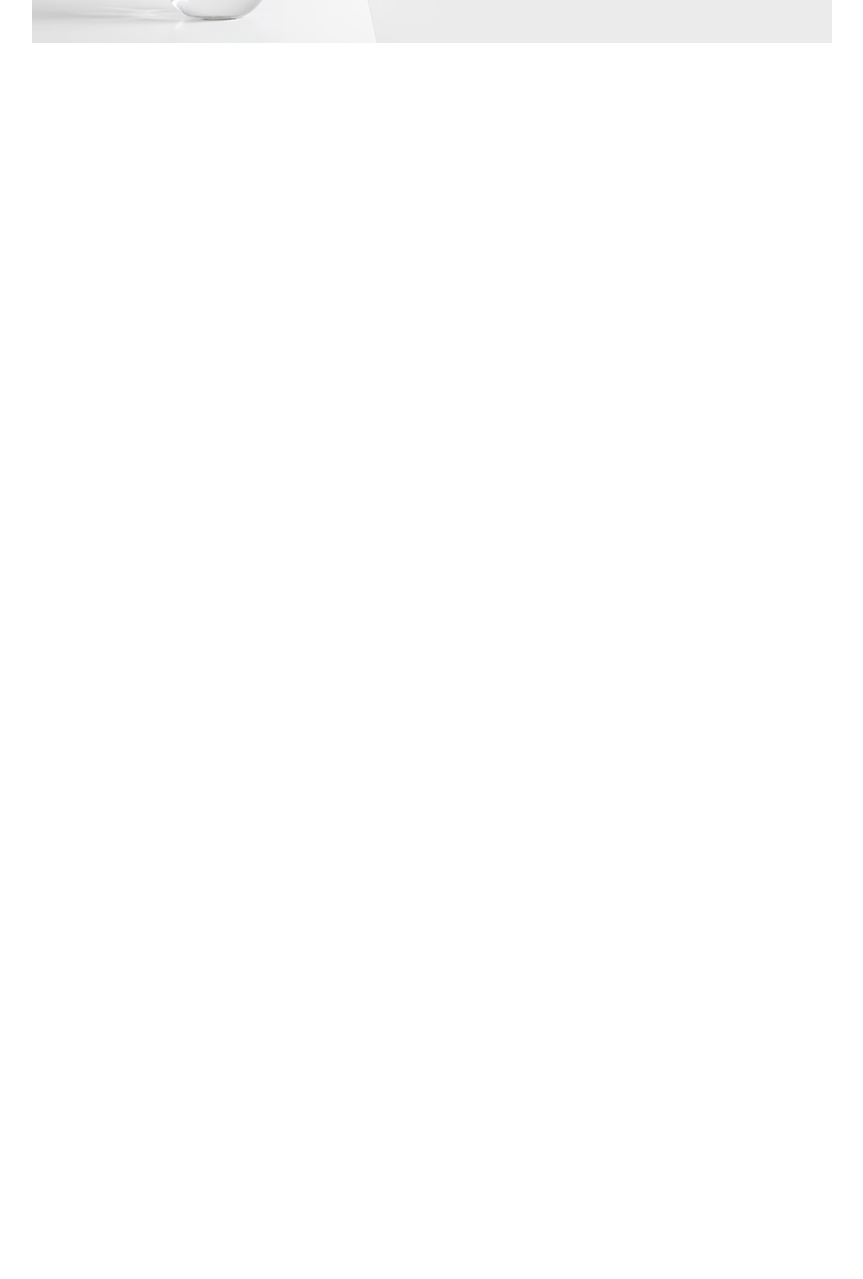
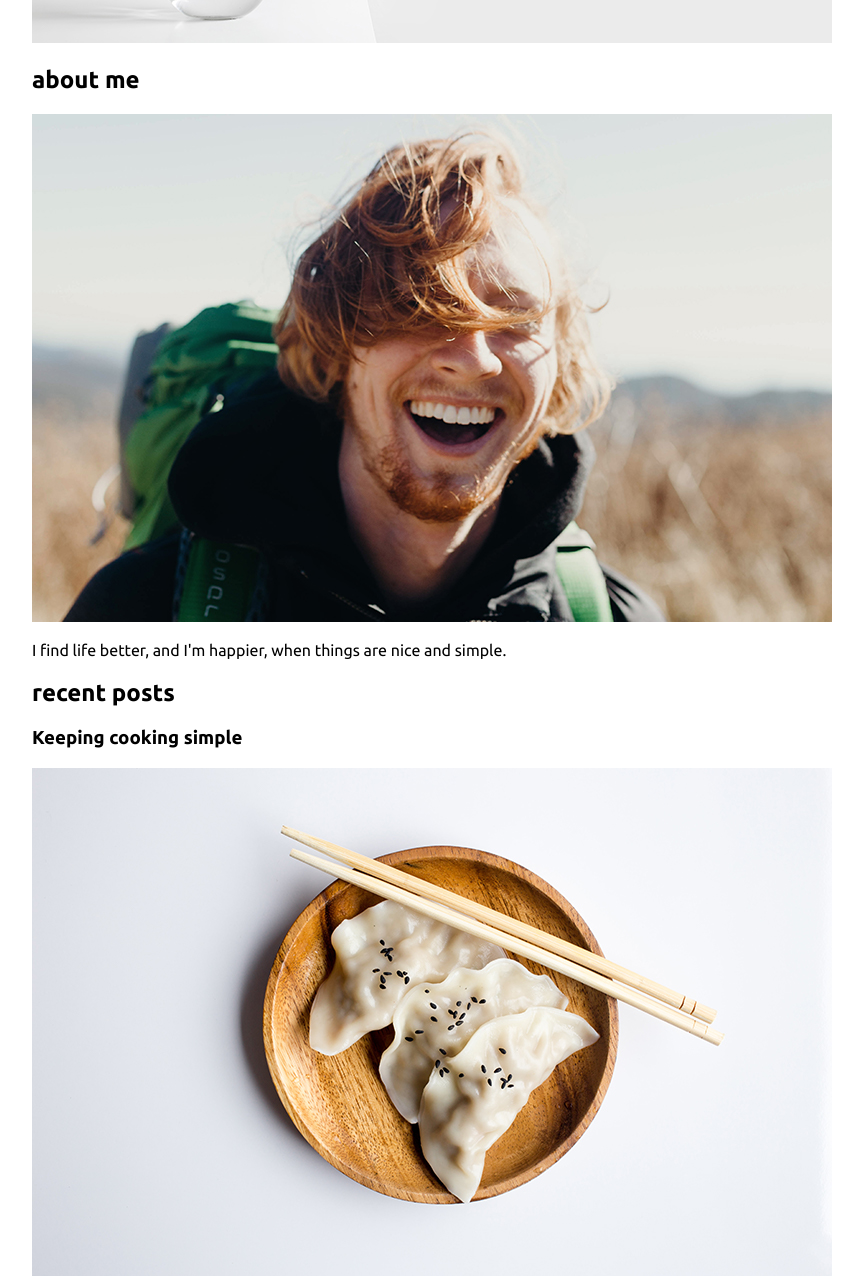
Before and after one commit to BexLedwith/A-Simple-Life, a plain HTML site: page index.html in a window 1280 px wide. Shown: the part 2719-3998 px from the top of the page, without its empty margins (158-1021 px from the left). Before the commit the page ends 2915 px from the top, so only its background shows below. Drawn offline with Linux system fonts and the light colour scheme.

Commit message:
sidebar content

```diff
--- a/index.html
+++ b/index.html
@@ -110,23 +110,42 @@
       </main>
       <aside class="sidebar">
         <div class="sidebar-widget">
-          <h2 class="widget-title"></h2>
-          <img src="" alt="" class="widget-image" />
-          <p class="widget-body"></p>
+          <h2 class="widget-title">about me</h2>
+          <img
+            src="/images/about-me.jpg"
+            alt="image of person smiling"
+            class="widget-image"
+          />
+          <p class="widget-body">
+            I find life better, and I'm happier, when things are nice and
+            simple.
+          </p>
         </div>
         <div class="sidebar-widget">
-          <h2 class="widget-title"></h2>
+          <h2 class="widget-title">recent posts</h2>
           <div class="widget-recent-post">
-            <h3 class="widget-recent-post-title"></h3>
-            <img src="" alt="" class="widget-image" />
+            <h3 class="widget-recent-post-title">Keeping cooking simple</h3>
+            <img
+              src="/images/food.jpg"
+              alt="3 dumplings on a plate with chopsticks"
+              class="widget-image"
+            />
           </div>
           <div class="widget-recent-post">
             <h3 class="widget-recent-post-title"></h3>
-            <img src="" alt="" class="widget-image" />
+            <img
+              src="/images/work.jpg"
+              alt="chair at a desk"
+              class="widget-image"
+            />
           </div>
           <div class="widget-recent-post">
-            <h3 class="widget-recent-post-title"></h3>
-            <img src="" alt="" class="widget-image" />
+            <h3 class="widget-recent-post-title">Simple decorations</h3>
+            <img
+              src="/images/deco.jpg"
+              alt="plant in clear vase"
+              class="widget-image"
+            />
           </div>
         </div>
       </aside>
```
